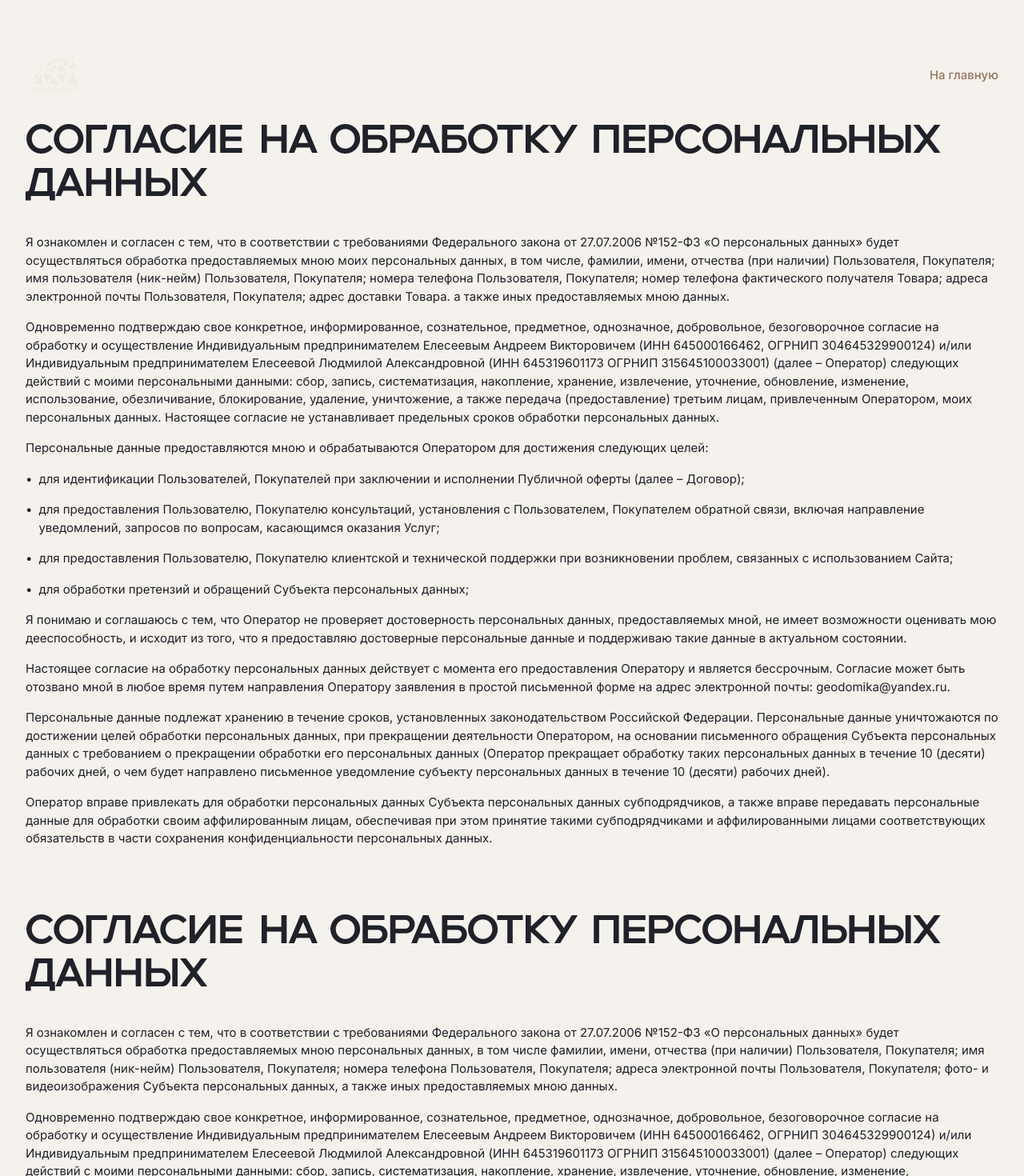
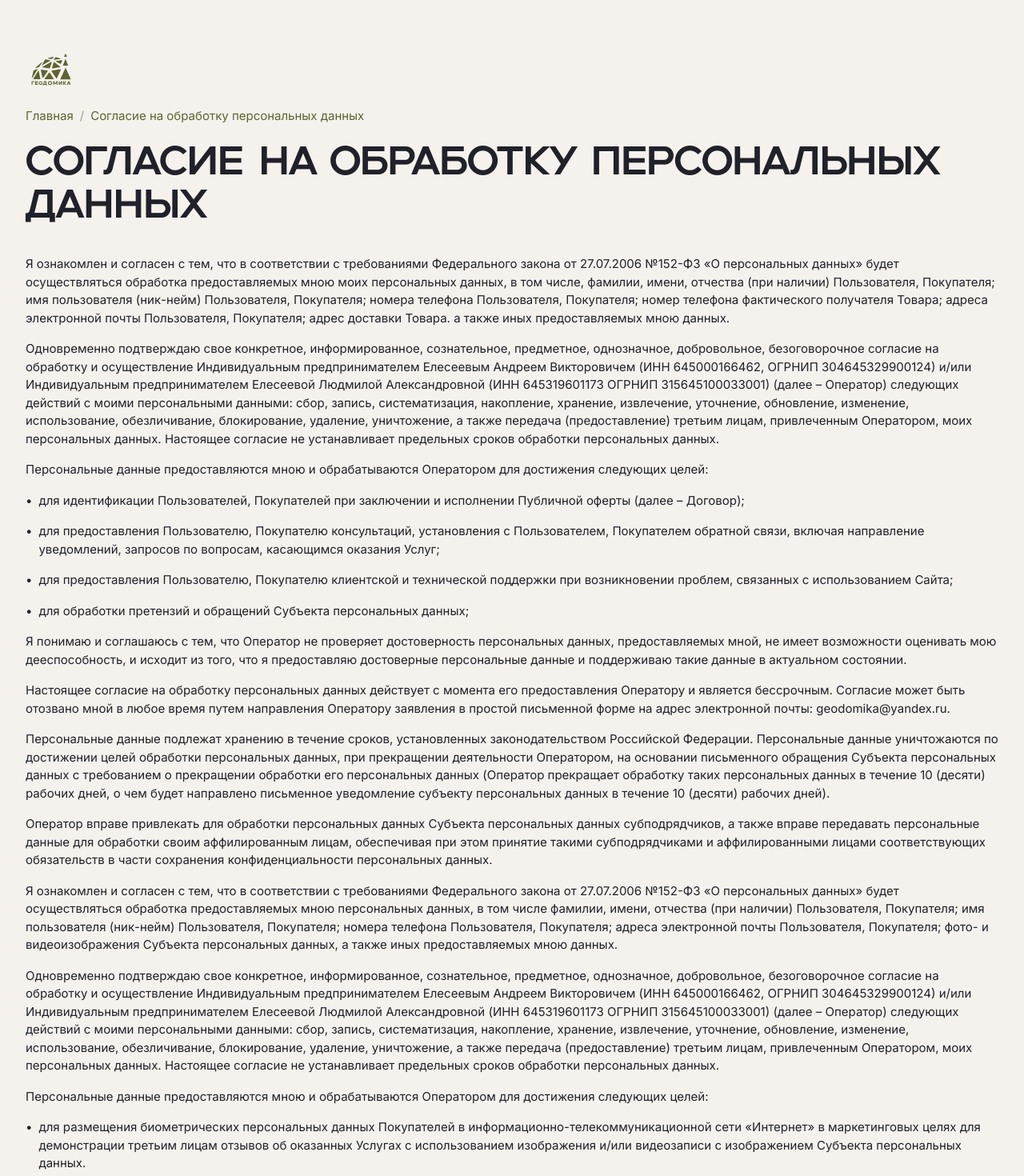
Before and after one commit to serkostrov/geodomika, a React (Vite) app: page /soglasie in a window 1280 px wide. Shown: the top 1470 px of the page at 80% size. Built offline with nearby package versions, Linux system fonts and the light colour scheme.

Commit message:
Implement legal document structure and components for Soglasie page. Introduce new LegalDocumentLink and LegalPageHeader components for improved navigation and layout. Update legal content files to include blocks and titles for better rendering. Add logo assets for branding consistency.

```diff
--- a/scripts/generate-legal-content.mjs
+++ b/scripts/generate-legal-content.mjs
@@ -152,6 +152,8 @@ ${serializeBlocks(blocks).replace(/^      /gm, '  ')}
 
 fs.mkdirSync(outputDir, { recursive: true })
 
+const soglasieTitle = 'Согласие на обработку персональных данных'
+
 const soglasieSections = soglasieSources.map((source) => {
   const raw = extractDocxText(source.docx)
   const blocks = parseLegalText(raw, source.title)
@@ -159,9 +161,18 @@ const soglasieSections = soglasieSources.map((source) => {
   return { title: source.title, blocks }
 })
 
-const soglasieContent = `export const SOGLASIE_LEGAL_SECTIONS = [
+const soglasieContent = `import { flattenLegalSections } from '@/shared/components/legal/legal-document-utils'
+
+export const SOGLASIE_LEGAL_TITLE = ${JSON.stringify(soglasieTitle)} as const
+
+export const SOGLASIE_LEGAL_SECTIONS = [
 ${serializeSections(soglasieSections)}
 ] as const
+
+export const SOGLASIE_LEGAL_BLOCKS = flattenLegalSections(
+  SOGLASIE_LEGAL_TITLE,
+  SOGLASIE_LEGAL_SECTIONS,
+)
 `
 
 fs.writeFileSync(path.join(outputDir, 'soglasie.ts'), soglasieContent, 'utf8')
--- a/src/pages/legal/LegalDocumentPage.tsx
+++ b/src/pages/legal/LegalDocumentPage.tsx
@@ -1,70 +1,33 @@
 import { useEffect } from 'react'
-import { Link } from 'react-router-dom'
 
-import logoIcon from '@/assets/icons/hero/logo.svg'
 import { Container } from '@/shared/components/layout/container'
 import {
   LegalDocumentBody,
   type LegalDocumentBlock,
 } from '@/shared/components/legal/LegalDocumentBody'
+import { LegalPageHeader } from '@/shared/components/legal/LegalPageHeader'
+import { stripDuplicateTitleHeading } from '@/shared/components/legal/legal-document-utils'
 
-export interface LegalDocumentSection {
+interface LegalDocumentPageProps {
   title: string
   blocks: readonly LegalDocumentBlock[]
 }
 
-type LegalDocumentPageProps =
-  | {
-      title: string
-      blocks: readonly LegalDocumentBlock[]
-      sections?: never
-    }
-  | {
-      sections: readonly LegalDocumentSection[]
-      title?: never
-      blocks?: never
-    }
-
-export function LegalDocumentPage(props: LegalDocumentPageProps) {
-  const pageKey = props.sections
-    ? props.sections.map((section) => section.title).join('|')
-    : props.title
-
+export function LegalDocumentPage({ blocks, title }: LegalDocumentPageProps) {
   useEffect(() => {
     window.scrollTo(0, 0)
-  }, [pageKey])
+  }, [title])
 
   return (
     <div className="min-h-svh bg-surface-light text-accent-alt">
       <Container className="space-section-y">
-        <header className="flex items-center justify-between gap-4 pb-6">
-          <Link aria-label="Геодомика — на главную" className="inline-flex shrink-0" to="/">
-            <img alt="Геодомика" className="h-[68px] w-[76px]" height={68} src={logoIcon} width={76} />
-          </Link>
+        <LegalPageHeader currentPage={title} />
 
-          <Link
-            className="type-button text-accent transition-colors hover:text-accent-hover"
-            to="/"
-          >
-            На главную
-          </Link>
-        </header>
-
-        {props.sections ? (
-          <div className="grid gap-16 min-[721px]:gap-20">
-            {props.sections.map((section, index) => (
-              <section key={`${section.title}-${index}`}>
-                <h1 className="type-heading uppercase text-accent-alt">{section.title}</h1>
-                <LegalDocumentBody blocks={section.blocks} className="mt-6 min-[721px]:mt-8" />
-              </section>
-            ))}
-          </div>
-        ) : (
-          <>
-            <h1 className="type-heading uppercase text-accent-alt">{props.title}</h1>
-            <LegalDocumentBody blocks={props.blocks} />
-          </>
-        )}
+        <h1 className="type-heading uppercase text-accent-alt">{title}</h1>
+        <LegalDocumentBody
+          blocks={stripDuplicateTitleHeading(title, blocks)}
+          className="mt-6 min-[721px]:mt-8"
+        />
       </Container>
     </div>
   )
--- a/src/pages/legal/SoglasiePage.tsx
+++ b/src/pages/legal/SoglasiePage.tsx
@@ -1,6 +1,6 @@
-import { SOGLASIE_LEGAL_SECTIONS } from './content/soglasie'
+import { SOGLASIE_LEGAL_BLOCKS, SOGLASIE_LEGAL_TITLE } from './content/soglasie'
 import { LegalDocumentPage } from './LegalDocumentPage'
 
 export function SoglasiePage() {
-  return <LegalDocumentPage sections={SOGLASIE_LEGAL_SECTIONS} />
+  return <LegalDocumentPage blocks={SOGLASIE_LEGAL_BLOCKS} title={SOGLASIE_LEGAL_TITLE} />
 }
--- a/src/pages/legal/content/oferta.ts
+++ b/src/pages/legal/content/oferta.ts
@@ -1,7 +1,6 @@
 export const OFERTA_LEGAL_TITLE = "Публичная оферта" as const
 
 export const OFERTA_LEGAL_BLOCKS = [
-  { type: 'heading', text: "ПУБЛИЧНАЯ ОФЕРТА" },
   { type: 'paragraph', text: "Редакция от 11.06.2025" },
   { type: 'paragraph', text: "Настоящий документ в соответствии с законодательством Российской Федерации является публичной офертой Поставщика и содержит все существенные условия, необходимые для заключения и исполнения договора поставки." },
   { type: 'paragraph', text: "Публичная оферта вступает в силу с момента ее опубликования в информационно-телекоммуникационной сети «Интернет» на сайте https://geodomika.ru/ и действует до момента отзыва Публичной оферты Поставщиком." },
--- a/src/pages/legal/content/privacy.ts
+++ b/src/pages/legal/content/privacy.ts
@@ -1,7 +1,6 @@
 export const PRIVACY_LEGAL_TITLE = "Политика конфиденциальности" as const
 
 export const PRIVACY_LEGAL_BLOCKS = [
-  { type: 'heading', text: "ПОЛИТИКА КОНФИДЕНЦИАЛЬНОСТИ" },
   { type: 'paragraph', text: "Использование Пользователем Сайта означает полное и безоговорочное согласие с Политикой конфиденциальности и условиями обработки персональных данных Пользователя." },
   { type: 'heading', text: "ТЕРМИНЫ И ОПРЕДЕЛЕНИЯ" },
   { type: 'paragraph', text: "Сайт – веб-сайт, размещенный в информационно-телекоммуникационной сети «Интернет» по адресу https://geodomika.ru/, а также все его поддомены и наддомены." },
--- a/src/pages/legal/content/soglasie.ts
+++ b/src/pages/legal/content/soglasie.ts
@@ -1,3 +1,7 @@
+import { flattenLegalSections } from '@/shared/components/legal/legal-document-utils'
+
+export const SOGLASIE_LEGAL_TITLE = 'Согласие на обработку персональных данных' as const
+
 export const SOGLASIE_LEGAL_SECTIONS = [
   {
     title: "Согласие на обработку персональных данных",
@@ -76,3 +80,8 @@ export const SOGLASIE_LEGAL_SECTIONS = [
     ],
   },
 ] as const
+
+export const SOGLASIE_LEGAL_BLOCKS = flattenLegalSections(
+  SOGLASIE_LEGAL_TITLE,
+  SOGLASIE_LEGAL_SECTIONS,
+)
--- /dev/null
+++ b/src/shared/components/legal/LegalDocumentLink.tsx
@@ -0,0 +1,23 @@
+import type { ReactNode } from 'react'
+import { Link } from 'react-router-dom'
+
+import { cn } from '@/shared/lib/cn'
+
+interface LegalDocumentLinkProps {
+  children: ReactNode
+  className?: string
+  to: string
+}
+
+export function LegalDocumentLink({ children, className, to }: LegalDocumentLinkProps) {
+  return (
+    <Link
+      className={cn(className)}
+      rel="noopener noreferrer"
+      target="_blank"
+      to={to}
+    >
+      {children}
+    </Link>
+  )
+}
--- /dev/null
+++ b/src/shared/components/legal/LegalPageHeader.tsx
@@ -0,0 +1,38 @@
+import { Link } from 'react-router-dom'
+
+import legalLogo from '@/assets/images/legal/logo-geodomika.svg'
+import { cn } from '@/shared/lib/cn'
+
+interface LegalPageHeaderProps {
+  currentPage: string
+  className?: string
+}
+
+export function LegalPageHeader({ currentPage, className }: LegalPageHeaderProps) {
+  return (
+    <header className={cn('grid gap-4 pb-6', className)}>
+      <Link aria-label="Геодомика — на главную" className="inline-flex shrink-0" to="/">
+        <img
+          alt="Геодомика"
+          className="h-auto w-[64px]"
+          height={58}
+          src={legalLogo}
+          width={64}
+        />
+      </Link>
+
+      <nav
+        aria-label="Хлебные крошки"
+        className="type-caption flex flex-wrap items-center gap-x-2 gap-y-1 text-legal-brand"
+      >
+        <Link className="transition-colors hover:text-legal-brand-hover" to="/">
+          Главная
+        </Link>
+        <span aria-hidden="true" className="text-legal-brand/60">
+          /
+        </span>
+        <span>{currentPage}</span>
+      </nav>
+    </header>
+  )
+}
--- /dev/null
+++ b/src/shared/components/legal/legal-document-utils.ts
@@ -0,0 +1,43 @@
+import type { LegalDocumentBlock } from '@/shared/components/legal/LegalDocumentBody'
+
+export interface LegalDocumentSection {
+  title: string
+  blocks: readonly LegalDocumentBlock[]
+}
+
+export function normalizeLegalTitle(text: string) {
+  return text.trim().toUpperCase()
+}
+
+export function stripDuplicateTitleHeading(
+  title: string,
+  blocks: readonly LegalDocumentBlock[],
+): readonly LegalDocumentBlock[] {
+  const first = blocks[0]
+  if (!first || first.type !== 'heading') return blocks
+
+  if (normalizeLegalTitle(first.text) === normalizeLegalTitle(title)) {
+    return blocks.slice(1)
+  }
+
+  return blocks
+}
+
+export function flattenLegalSections(
+  pageTitle: string,
+  sections: readonly LegalDocumentSection[],
+): readonly LegalDocumentBlock[] {
+  const blocks: LegalDocumentBlock[] = []
+
+  for (const section of sections) {
+    const sectionBlocks = stripDuplicateTitleHeading(section.title, section.blocks)
+
+    if (normalizeLegalTitle(section.title) !== normalizeLegalTitle(pageTitle)) {
+      blocks.push({ type: 'heading', text: section.title.toUpperCase() })
+    }
+
+    blocks.push(...sectionBlocks)
+  }
+
+  return blocks
+}
--- a/src/styles/globals.css
+++ b/src/styles/globals.css
@@ -11,6 +11,8 @@
   --color-accent-hover: #a38c71;
   --color-accent-alt: #202129;
   --color-accent-2: #c4ba97;
+  --color-legal-brand: #606230;
+  --color-legal-brand-hover: #707842;
 
   /* Surfaces */
   --color-cream: #ece5d3;
```
Also changed, not shown: src/features/site-footer/components/SiteFooterBottomBar.tsx (+3 -4 lines), src/shared/components/legal/LegalConsentLabel.tsx (+8 -8 lines), src/assets/images/legal/logo-geodomika.png (added), src/assets/images/legal/logo-geodomika.svg (added).
